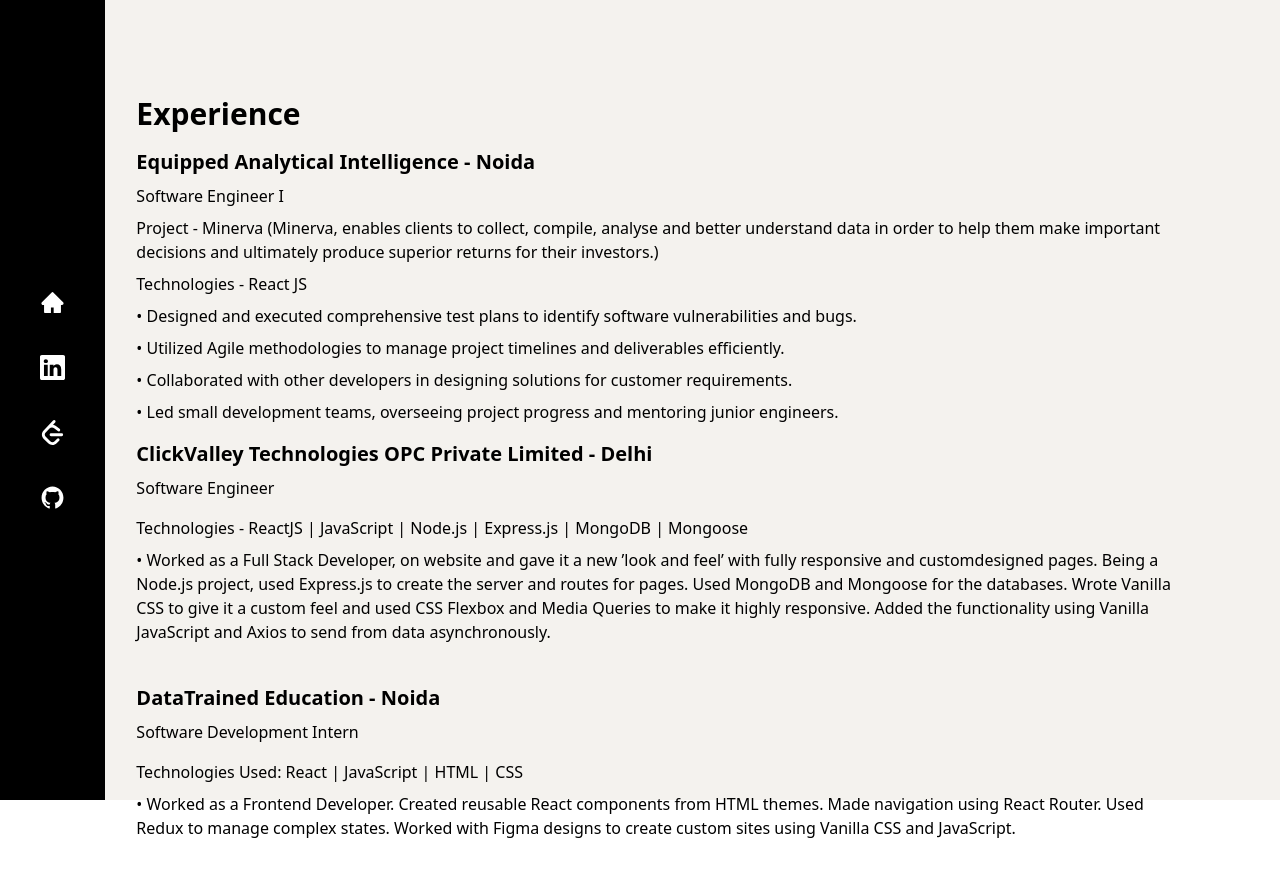
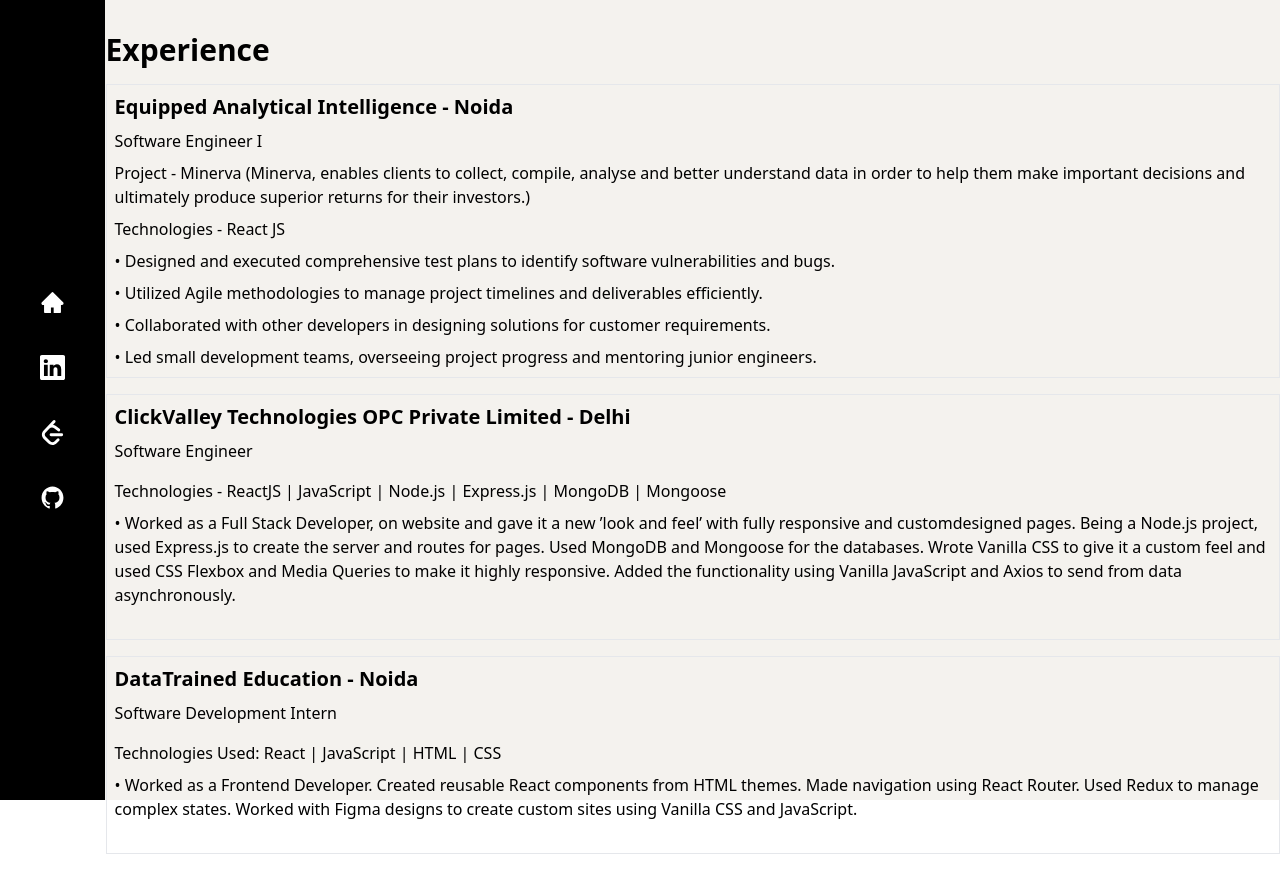
Before and after one commit to singh-aparna/portfolio-aparna-singh, a React (Create React App) app: page /experience in a window 1280 px wide. Shown: the top 876 px of the page. After the commit the page ends 854 px from the top, so only its background shows below. Built offline with nearby package versions, Linux system fonts and the light colour scheme.

Commit message:
Adjusted padding margins

```diff
--- a/src/Webview/Component/ExperienceCard/ExperienceCard.js
+++ b/src/Webview/Component/ExperienceCard/ExperienceCard.js
@@ -2,7 +2,7 @@
 
 const ExperienceCard = ({ company, profile, project, tech, responsibility1, responsibility2, responsibility3, responsibility4 }) => {
     return (
-        <div className=' gap-y-2 flex flex-col'>
+        <div className='border p-2 gap-y-2 flex flex-col '>
             <div className='font-semibold text-xl'>{company}</div>
             <div>{profile}</div>
             <div>{project}
--- a/src/Webview/Experience/Experience.js
+++ b/src/Webview/Experience/Experience.js
@@ -3,7 +3,7 @@
 
 const Experience = () => {
   return (
-    <div className='p-24 flex flex-col gap-y-4' >
+    <div className='pl-16 pt-8 flex flex-col gap-y-4' >
       <div className='text-xl md:text-3xl font-semibold'>Experience</div>
       <ExperienceCard company="Equipped Analytical Intelligence - Noida" profile="Software Engineer I"
         project="Project - Minerva (Minerva, enables clients to collect, compile, analyse and better understand data in order to help
```
